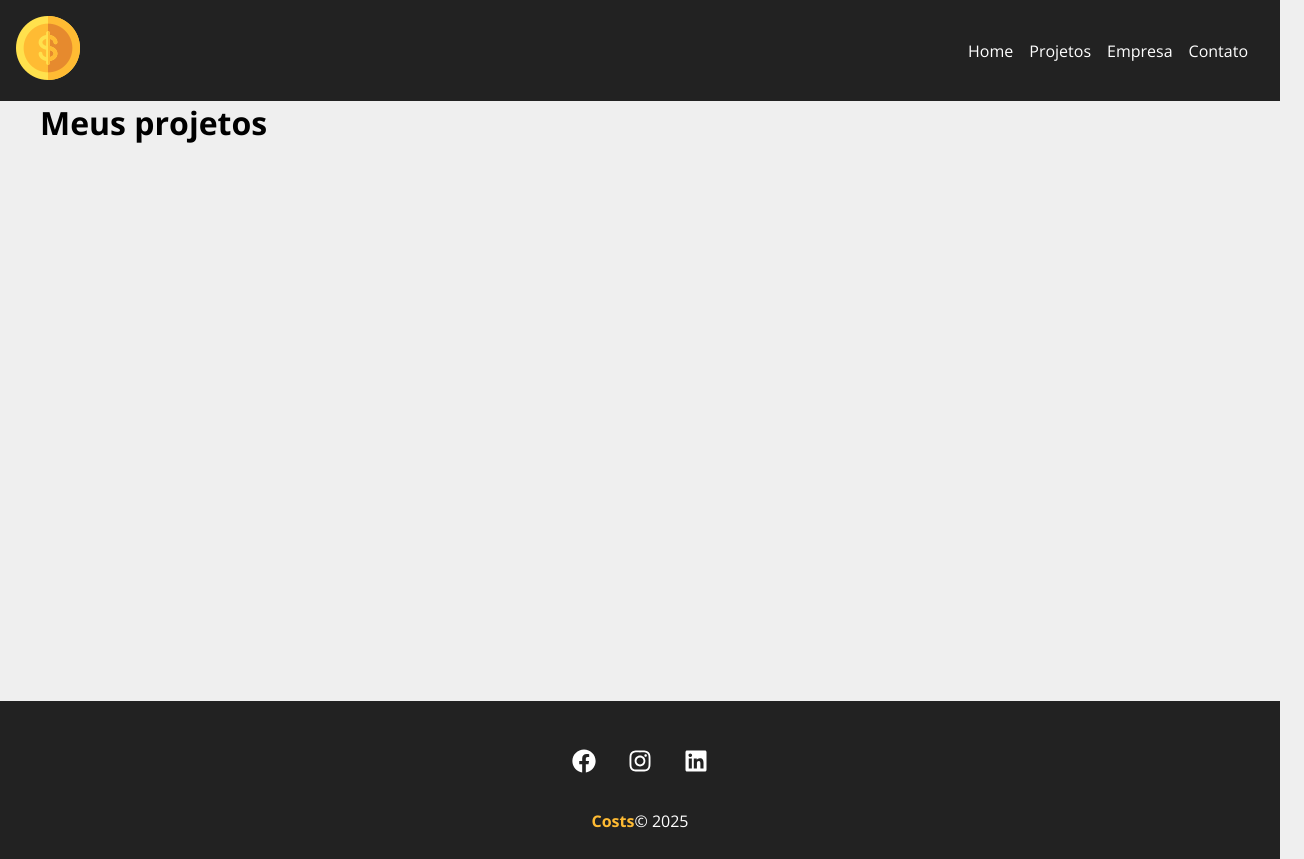
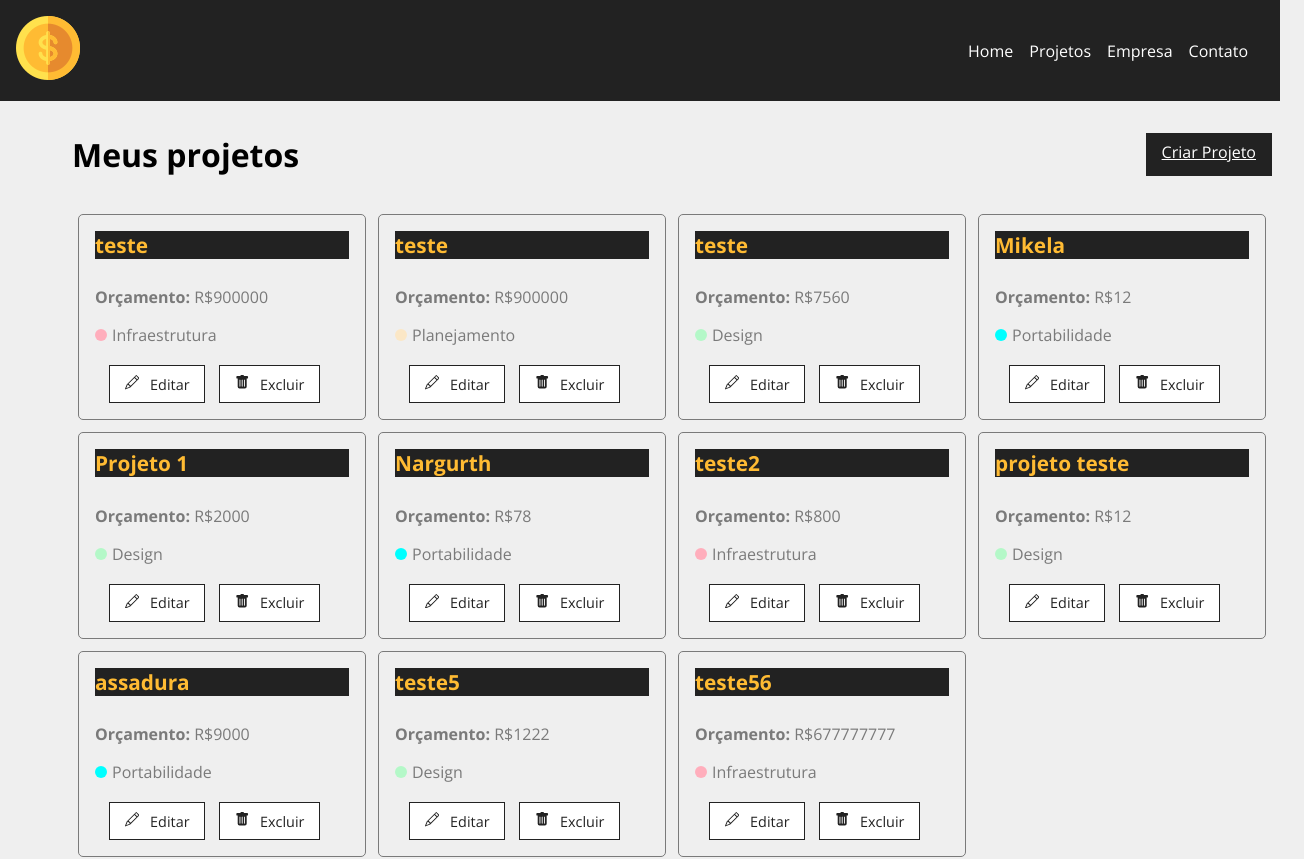
Before and after one commit to viniciuslins31415-cmd/costs-gerenciador-de-projetos-react, a React (Vite) app: page /projects in a window 1280 px wide. Shown: the top 859 px of the page, 1304 px wide, since content can reach past the window. Built offline with nearby package versions, Linux system fonts and the light colour scheme; data requests are answered from the project's data file.

Commit message:
project component

```diff
--- a/db.json
+++ b/db.json
@@ -81,6 +81,69 @@
       },
       "cost": 0,
       "services": []
+    },
+    {
+      "id": "0a46",
+      "cost": 0,
+      "services": []
+    },
+    {
+      "id": "2eeb",
+      "cost": 0,
+      "services": []
+    },
+    {
+      "id": "4244",
+      "name": "projeto teste",
+      "budget": "12",
+      "category": {
+        "id": "3",
+        "name": "Design"
+      },
+      "cost": 0,
+      "services": []
+    },
+    {
+      "id": "cc45",
+      "name": "assadura",
+      "budget": "9000",
+      "category": {
+        "id": "5",
+        "name": "Portabilidade"
+      },
+      "cost": 0,
+      "services": []
+    },
+    {
+      "id": "9e7c",
+      "name": "teste5",
+      "budget": "1222",
+      "category": {
+        "id": "3",
+        "name": "Design"
+      },
+      "cost": 0,
+      "services": []
+    },
+    {
+      "id": "8ef0",
+      "name": "teste56",
+      "budget": "677777777",
+      "category": {
+        "id": "1",
+        "name": "Infraestrutura"
+      },
+      "cost": 0,
+      "services": []
+    },
+    {
+      "id": "c1b7",
+      "category": {
+        "id": "1",
+        "name": "Infraestrutura"
+      },
+      "cost": 0,
+      "services": []
     }
   ],
   "categories": [
--- a/src/components/pages/Projects.jsx
+++ b/src/components/pages/Projects.jsx
@@ -1,8 +1,23 @@
 import { useLocation } from "react-router-dom"
+import { useState, useEffect } from "react"
 
 import Message from "../layout/Message"
+import Container from '../layout/Container'
+import LinkButton from "../layout/LinkButton"
+import ProjectCard from "../project/ProjectCard"
+
+import styles from './Projects.module.css'
 
 function Projects() {
+    const [projects, setProjects] = useState([])
+
+    const validProjects = projects.filter(
+        project =>
+        project.name &&
+        project.budget &&
+        project.category &&
+        project.category.name
+    )
 
     const location = useLocation()
     let message = ''
@@ -10,10 +25,40 @@
         message = location.state.message
     }
 
+    useEffect(() => {
+
+        fetch('http://localhost:5000/projects', {
+            method: 'GET',
+            headers: {
+                'Content-Type': 'application/json'
+            },
+        })
+            .then((resp) => resp.json())
+            .then((data) => {
+                console.log(data)
+                setProjects(data)
+            })
+            .catch((err) => console.log(err))
+    }, [])
+
     return(
-        <div>
-            <h1>Meus projetos</h1>
+        <div className={styles.project_container}>
+            <div className={styles.title_container}>
+                <h1>Meus projetos</h1>
+                <LinkButton to="/newproject" text="Criar Projeto"/>
+            </div>
             {message && <Message type="success" msg={message}/>}
+            <Container customClass="start">
+                {validProjects.map(project => (
+                    <ProjectCard
+                    id={project.id}
+                    name={project.name}
+                    budget={project.budget}
+                    category={project.category.name}
+                    key={project.id}
+                    />
+                ))}
+            </Container>
         </div>
     )
 }
--- /dev/null
+++ b/src/components/pages/Projects.module.css
@@ -0,0 +1,10 @@
+.project_container {
+    padding: 2em;
+
+}
+
+.title_container {
+    display: flex;
+    justify-content: space-between;
+    margin-bottom: 2em;
+}
--- /dev/null
+++ b/src/components/project/ProjectCard.jsx
@@ -0,0 +1,29 @@
+import { Link } from 'react-router-dom'
+
+import styles from './ProjectCard.module.css'
+
+import { BsPencil, BsFillTrashFill } from 'react-icons/bs'
+
+function ProjectCard({id, name, budget, category, handleRemove}) {
+    return (
+        <div className={styles.project_card}>
+            <h4>{name}</h4>
+            <p>
+                <span>Orçamento:</span> R${budget}
+            </p>
+            <p className={styles.category_text}>
+                <span className={`${styles[category.toLowerCase()]}`}></span> {category}
+            </p>
+            <div className={styles.project_card_actions}>
+                <Link to="/">
+                    <BsPencil/> Editar
+                </Link>
+                <button>
+                    <BsFillTrashFill/> Excluir
+                </button>
+            </div>
+        </div>
+    )
+}
+
+export default ProjectCard
--- /dev/null
+++ b/src/components/project/ProjectCard.module.css
@@ -0,0 +1,90 @@
+.project_card {
+    padding: 1em;
+    border: 1px solid #7a7a7a;
+    border-radius: 5px;
+    width: 24%;
+    margin: 0.5%;
+}
+
+.project_card h4 {
+    background-color: #222;
+    color: #FFBB33;
+    padding: 0.4 em;
+    margin-bottom: 1.3em;
+    font-size: 1.3em;
+}
+
+.project_card p {
+    color: #7a7a7a;
+    margin-bottom: 1em;
+}
+
+.project_card p span {
+    font-weight: bold;
+}
+
+.category_text {
+    display: flex;
+    align-items: center;
+}
+
+.category_text span {
+    display: block;
+    width: 12px;
+    height: 12px;
+    border-radius: 50%;
+    background-color: #CCC;
+    margin-right: 5px;
+}
+
+.category_text .infraestrutura {
+    background-color: #FFAEBC;
+}
+
+.category_text .desenvolvimento {
+    background-color: #A0E7E5;
+}
+
+.category_text .design {
+    background-color: #B4F8C8;
+}
+
+.category_text .planejamento {
+    background-color: #FBE7C6;
+}
+
+.category_text .portabilidade {
+    background-color: aqua;
+}
+
+.project_card_actions {
+    margin-top: 1.2em;
+    display: flex;
+    align-items: center;
+}
+
+.project_card_actions a,
+.project_card_actions button {
+    text-decoration: none;
+    border: none;
+    background-color: #FFF;
+    color: #222;
+    font-size: .9em;
+    padding: .6em 1em;
+    margin-left: 1em;
+    cursor: pointer;
+    border: 1px solid #222;
+    align-items: center;
+    justify-content: center;
+    transition: 0.5s;
+}
+
+.project_card_actions svg {
+    margin-right: .5em;
+}
+
+.project_card_actions a:hover,
+.project_card_actions button:hover {
+    background-color: #222;
+    color: #FFBB33;
+}
```
Also changed, not shown: src/components/layout/Loading.jsx (added), src/components/layout/Loading.module.css (added).
